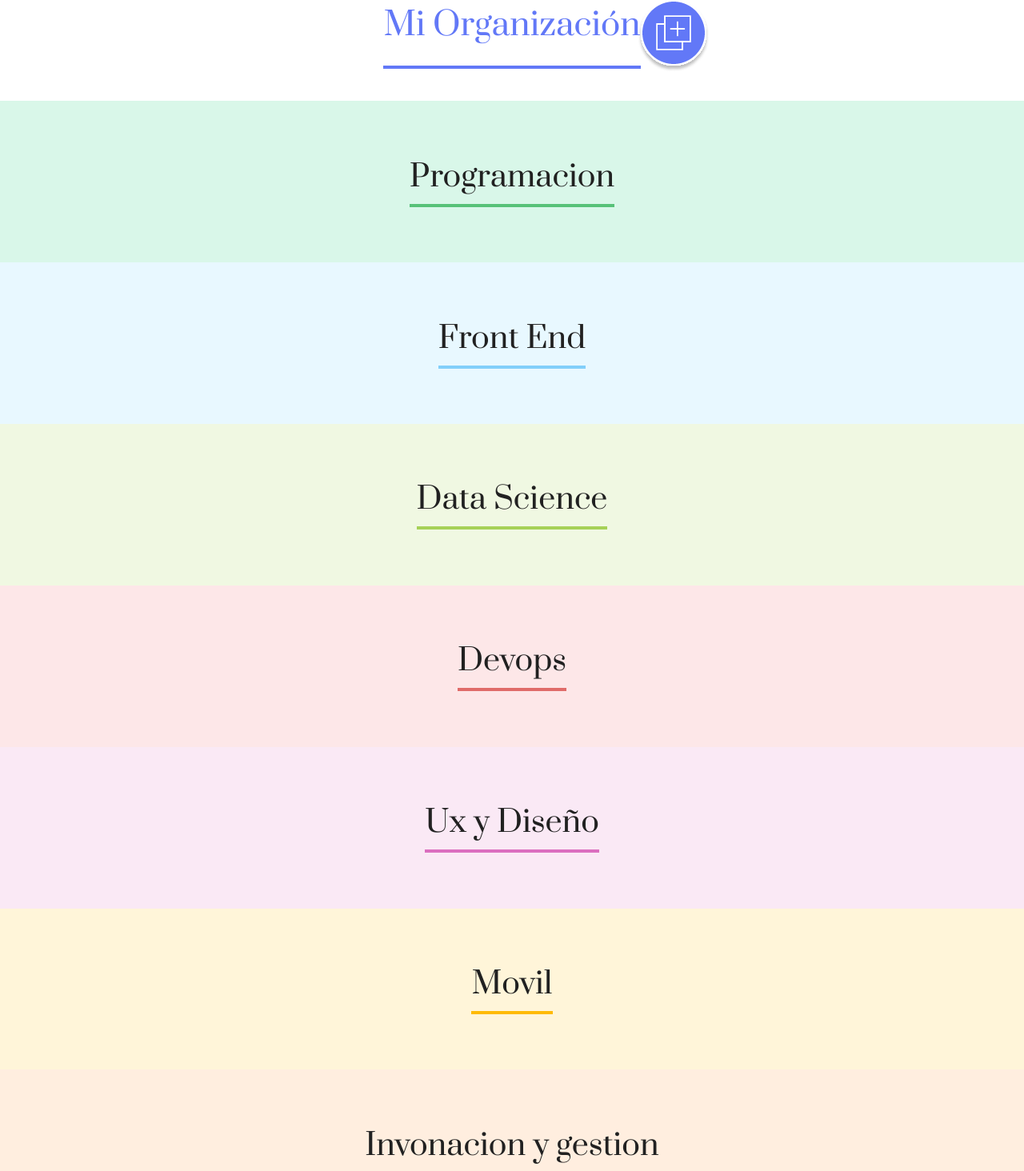
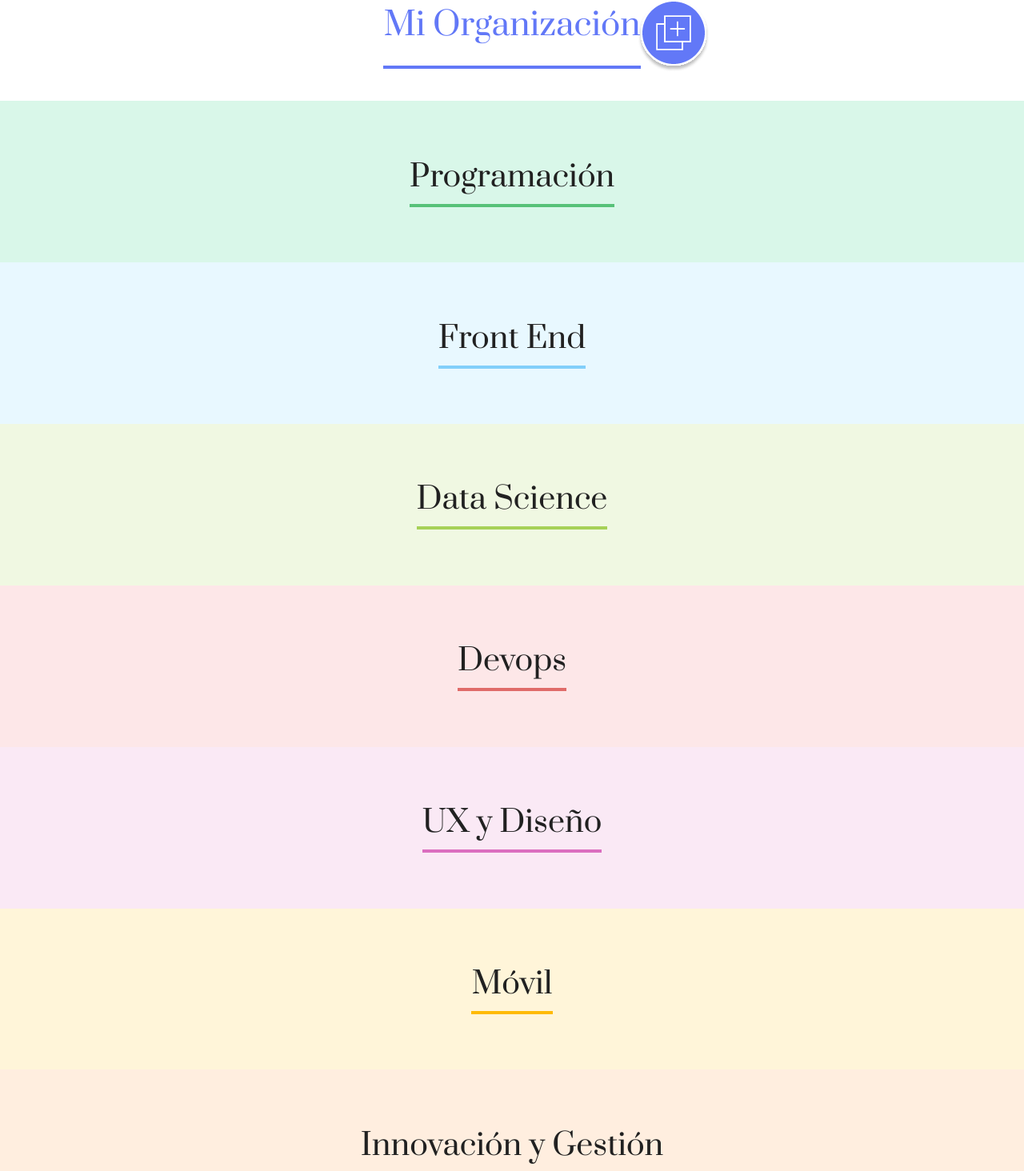
Before and after one commit to ingridk12/org, a React (Create React App) app: page / in a window 1280 px wide. Shown: the part 536-2000 px from the top of the page at 80% size. Built offline with nearby package versions, Linux system fonts and the light colour scheme.

Commit message:
refactorizadando el codigo

```diff
--- a/src/App.js
+++ b/src/App.js
@@ -14,8 +14,8 @@ function App() {
   //Lista de equipo
   const equipos = [
     {
-      titulo: "Programacion",
-      colorPrimario: "#57C278 ",
+      titulo: "Programación",
+      colorPrimario: "#57C278",
       colorSecundario: "#D9F7E9",
     },
     {
@@ -34,17 +34,17 @@ function App() {
       colorSecundario: "#FDE7E8",
     },
     {
-      titulo: "Ux y Diseño",
+      titulo: "UX y Diseño",
       colorPrimario: "#DB6EBF",
       colorSecundario: "#FAE9F5",
     },
     {
-      titulo: "Movil",
+      titulo: "Móvil",
       colorPrimario: "#FFBA05",
       colorSecundario: "#FFF5D9",
     },
     {
-      titulo: "Invonacion y gestion",
+      titulo: "Innovación y Gestión",
       colorPrimario: "#FF8A29",
       colorSecundario: "#FFEEDF",
     },
@@ -53,7 +53,11 @@ function App() {
   return (
     <div>
       <Header />
-      {mostrarFormulario === true ? <Formulario /> : <div></div>}
+      {mostrarFormulario === true ? (
+        <Formulario equipos={equipos.map((equipo) => equipo.titulo)} />
+      ) : (
+        <div></div>
+      )}
 
       <MiOrg cambiarMostrar={cambiarMostrar} />
       {equipos.map((equipo) => {
--- a/src/componentes/Formulario/Formulario.js
+++ b/src/componentes/Formulario/Formulario.js
@@ -3,7 +3,7 @@ import "./Formulario.css";
 import CampoTexto from "../CampoTexto";
 import ListaOpciones from "../ListaOpciones";
 import Boton from "../Boton";
-const Formulario = () => {
+const Formulario = (props) => {
   const [nombre, actualizarNombre] = useState("");
   const [puesto, actualizarPuesto] = useState("");
   const [foto, actualizarFoto] = useState("");
@@ -44,7 +44,11 @@ const Formulario = () => {
           valor={foto}
           actualizarValor={actualizarFoto}
         />
-        <ListaOpciones valor={equipo} actualizarEquipo={actualizarEquipo} />
+        <ListaOpciones
+          valor={equipo}
+          actualizarEquipo={actualizarEquipo}
+          equipos={props.equipos}
+        />
         <Boton texto="Crear" />
       </form>
     </section>
--- a/src/componentes/ListaOpciones/index.js
+++ b/src/componentes/ListaOpciones/index.js
@@ -3,15 +3,7 @@ const ListaOpciones = (props) => {
   //Metodo map -> arreglo.map ((equipos, index) => {
   // return <option></option>
   //})
-  const equipos = [
-    "Programacion",
-    "Front End",
-    "Data Science",
-    "Devops",
-    "Ux y Diseño",
-    "Movil",
-    "Invonacion y gestion",
-  ];
+
   const manejarCambio = (e) => {
     console.log(manejarCambio, e.target.value);
     props.actualizarEquipo(e.target.value);
@@ -23,7 +15,7 @@ const ListaOpciones = (props) => {
         <option value="" disabled defaultValue="" hidden>
           Seleccionar equipo
         </option>
-        {equipos.map((equipos, index) => {
+        {props.equipos.map((equipos, index) => {
           return <option key={index}>{equipos}</option>;
         })}
       </select>
```
Also changed, not shown: src/componentes/Colaborador/Colaborador.css (added), src/componentes/Colaborador/index.js (added).
